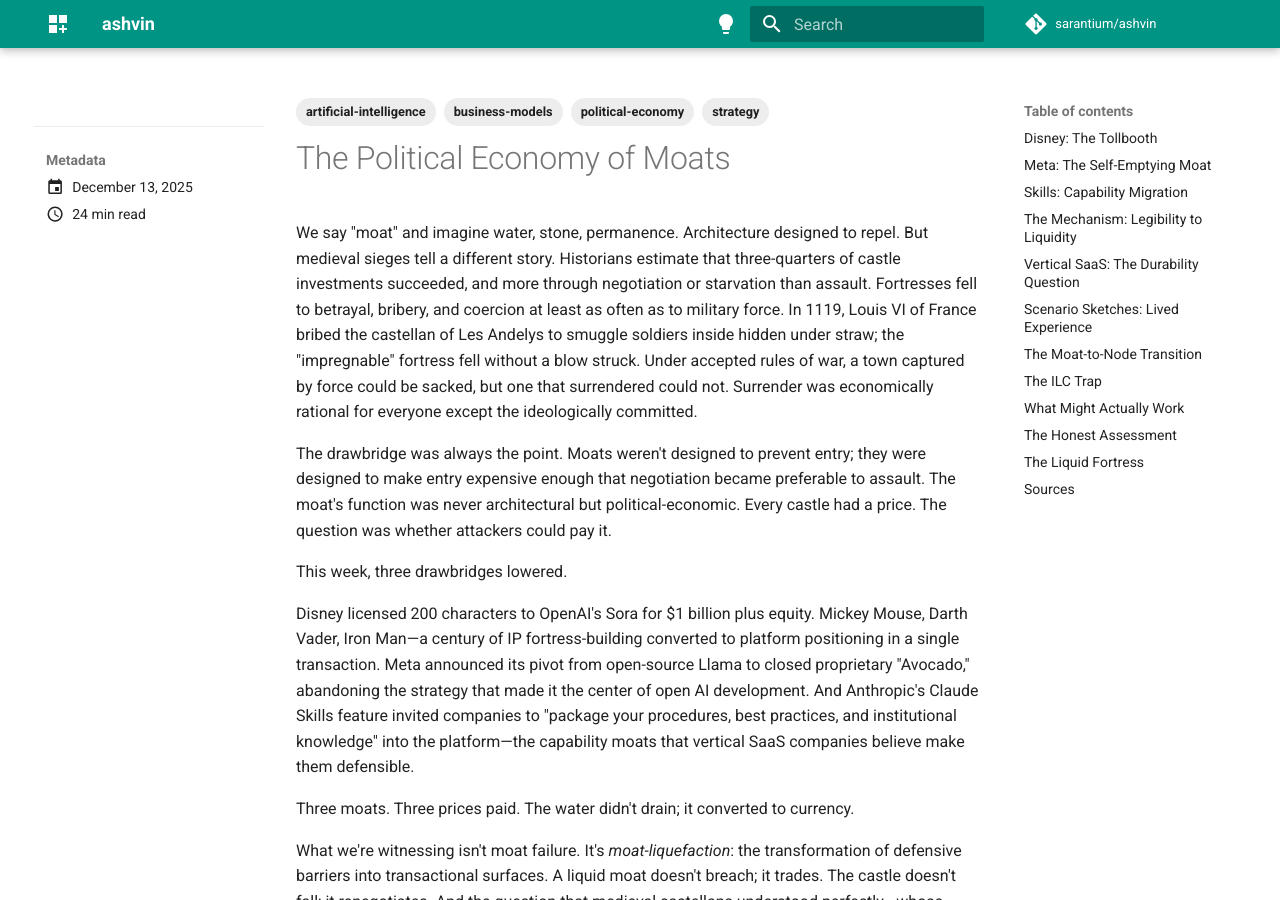
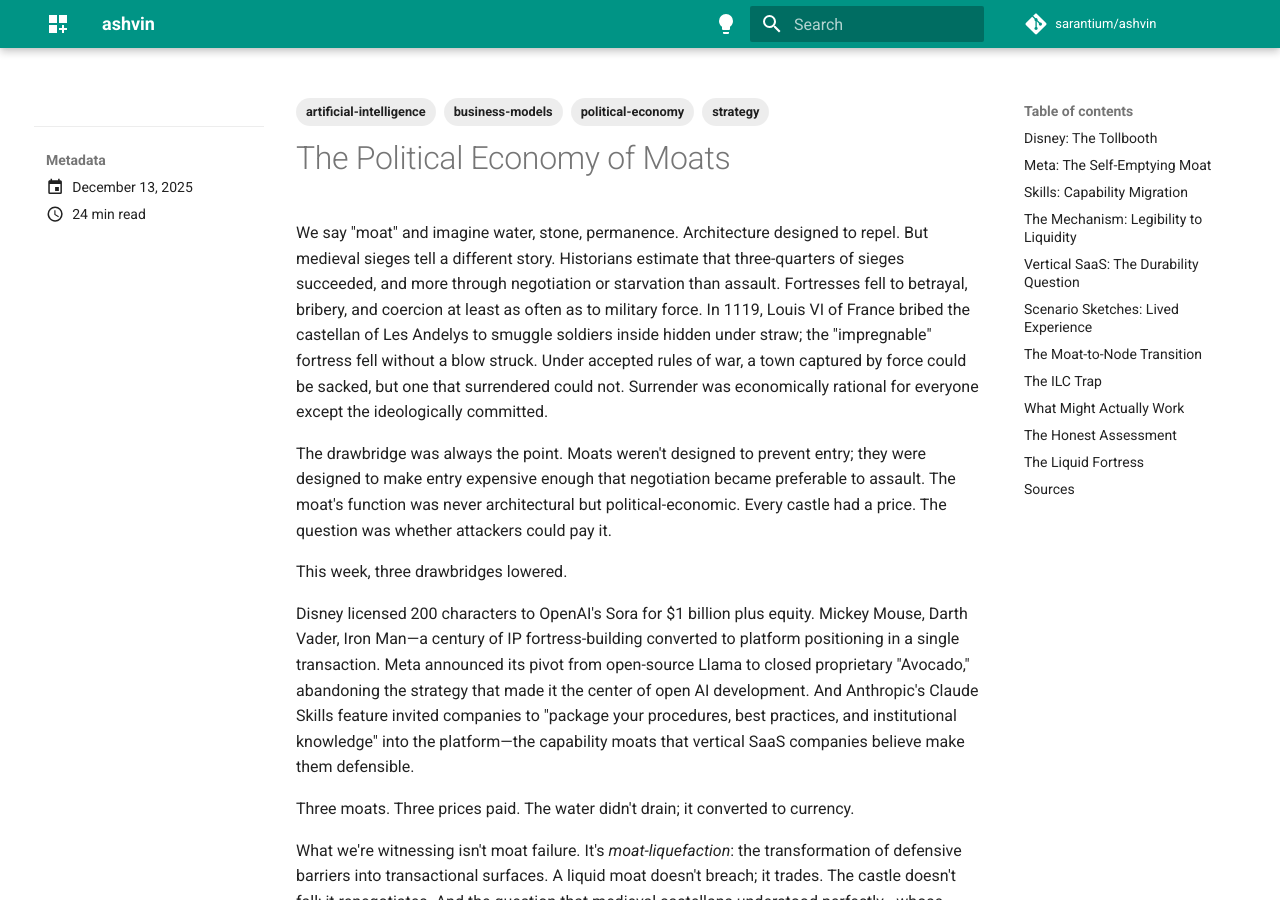
Before and after one commit to sarantium/ashvin, an MkDocs documentation site: the page built from docs/blog/posts/2025-12-13.md, in a window 1280 px wide and 900 px high. Built offline with MkDocs 1.6.1 and Material for MkDocs 9.7.7, drawn with Linux system fonts in a browser that asks for light colours; comment, search, counter and statistics services are not loaded.

Commit message:
fix: change 'castle investments' to 'sieges'

```diff
--- a/docs/blog/posts/2025-12-13.md
+++ b/docs/blog/posts/2025-12-13.md
@@ -8,7 +8,7 @@
   - political-economy
 ---
 
-We say "moat" and imagine water, stone, permanence. Architecture designed to repel. But medieval sieges tell a different story. Historians estimate that three-quarters of castle investments succeeded, and more through negotiation or starvation than assault. Fortresses fell to betrayal, bribery, and coercion at least as often as to military force. In 1119, Louis VI of France bribed the castellan of Les Andelys to smuggle soldiers inside hidden under straw; the "impregnable" fortress fell without a blow struck. Under accepted rules of war, a town captured by force could be sacked, but one that surrendered could not. Surrender was economically rational for everyone except the ideologically committed.
+We say "moat" and imagine water, stone, permanence. Architecture designed to repel. But medieval sieges tell a different story. Historians estimate that three-quarters of sieges succeeded, and more through negotiation or starvation than assault. Fortresses fell to betrayal, bribery, and coercion at least as often as to military force. In 1119, Louis VI of France bribed the castellan of Les Andelys to smuggle soldiers inside hidden under straw; the "impregnable" fortress fell without a blow struck. Under accepted rules of war, a town captured by force could be sacked, but one that surrendered could not. Surrender was economically rational for everyone except the ideologically committed.
 
 The drawbridge was always the point. Moats weren't designed to prevent entry; they were designed to make entry expensive enough that negotiation became preferable to assault. The moat's function was never architectural but political-economic. Every castle had a price. The question was whether attackers could pay it.
 
```
